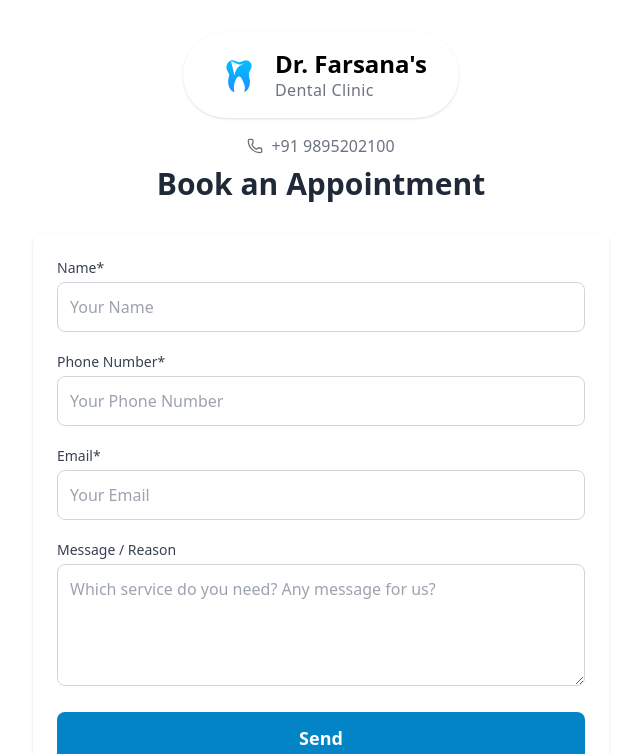
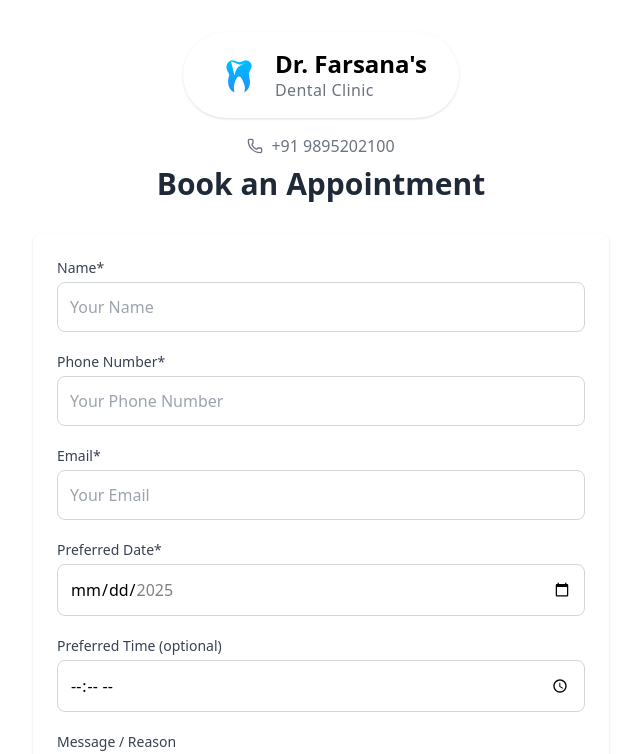
Before and after one commit to haneenep/Dr.-Farsanas-Dental-Clinic, a React (Vite) app: page /appointment in a window 1280 px wide. Shown: the top 754 px of the page, without its empty margins (319-959 px from the left). Built offline with nearby package versions, Linux system fonts and the light colour scheme.

Commit message:
date and time added to appointment

```diff
--- a/src/components/appointment/Booking.tsx
+++ b/src/components/appointment/Booking.tsx
@@ -9,19 +9,38 @@ interface AppointmentFormValues {
   phone: string;
   email: string;
   message: string;
+  date: string;
+  time?: string; // Optional field for time
 }
 
 const sendEmail = (values: AppointmentFormValues): Promise<any> => {
   return emailjs.send(
     "service_rk6vmir",
     "template_jjfwj4a",
-        { ...values },
+    {
+    name: values.name,
+    phone: values.phone,
+    email: values.email,
+    message: values.message,
+    date: values.date,
+    time: values.time || "Not specified",
+  },
     "CbGnmW7jNz-bngaVf"
   );
 };
 
 const AppointmentBooking = () => {
   const [showPopup, setShowPopup] = useState(false);
+
+  // Calculate next week's date range
+  const today = new Date();
+  const nextWeekStart = new Date(today);
+  nextWeekStart.setDate(today.getDate() + 1);
+  const nextWeekEnd = new Date(today);
+  nextWeekEnd.setDate(today.getDate() + 7);
+
+  const minDate = nextWeekStart.toISOString().split("T")[0];
+  const maxDate = nextWeekEnd.toISOString().split("T")[0];
 
   return (
     <div className="min-h-screen bg-white py-8 px-4 transition-colors duration-300">
@@ -56,11 +75,17 @@ const AppointmentBooking = () => {
 
         {/* Contact Form with Formik */}
         <Formik
-          initialValues={{ name: "", phone: "", email: "", message: "" }}
+          initialValues={{
+            name: "",
+            phone: "",
+            email: "",
+            message: "",
+            date: "",
+            time: "",
+          }}
           validationSchema={validationSchema}
           onSubmit={async (values, { resetForm }) => {
             try {
-                console.log("cameee here", values);
               await sendEmail(values);
               setShowPopup(true);
               resetForm();
@@ -118,6 +143,41 @@ const AppointmentBooking = () => {
                 />
                 <ErrorMessage
                   name="email"
+                  component="div"
+                  className="text-red-500 text-sm mt-1"
+                />
+              </div>
+              <div>
+                <label className="block text-sm font-medium text-gray-700 mb-1">
+                  Preferred Date*
+                </label>
+                <Field
+                  type="date"
+                  name="date"
+                  min={minDate}
+                  max={maxDate}
+                  className="w-full p-3 border border-gray-300 rounded-lg focus:outline-none focus:ring-2 focus:ring-sky-500 focus:border-sky-500 bg-white text-black"
+                />
+                <ErrorMessage
+                  name="date"
+                  component="div"
+                  className="text-red-500 text-sm mt-1"
+                />
+              </div>
+              {/* Time (optional) */}
+              <div>
+                <label className="block text-sm font-medium text-gray-700 mb-1">
+                  Preferred Time (optional)
+                </label>
+                <Field
+                  type="time"
+                  name="time"
+                  min="10:00"
+                  max="18:00"
+                  className="w-full p-3 border border-gray-300 rounded-lg focus:outline-none focus:ring-2 focus:ring-sky-500 focus:border-sky-500 bg-white text-black"
+                />
+                <ErrorMessage
+                  name="time"
                   component="div"
                   className="text-red-500 text-sm mt-1"
                 />
--- a/src/utils/validations/contactFormSchema.ts
+++ b/src/utils/validations/contactFormSchema.ts
@@ -1,4 +1,18 @@
 import * as Yup from "yup";
+
+function getNextWeekRange() {
+  const today = new Date();
+  const min = new Date(today);
+  min.setDate(today.getDate() + 1);
+  const max = new Date(today);
+  max.setDate(today.getDate() + 7);
+  return {
+    min: min.toISOString().split("T")[0],
+    max: max.toISOString().split("T")[0],
+  };
+}
+
+const { min, max } = getNextWeekRange();
 
 export const validationSchema = Yup.object({
   name: Yup.string()
@@ -10,4 +24,21 @@ export const validationSchema = Yup.object({
   email: Yup.string()
     .email("Invalid email address")
     .required("Email is required"),
+  date: Yup.string()
+    .required("Date is required")
+    .test(
+      "is-next-week",
+      `Date must be between ${min} and ${max}`,
+      value => !!value && value >= min && value <= max
+    ),
+  time: Yup.string()
+    .notRequired()
+    .test(
+      "is-in-range",
+      "Time must be between 10:00 AM and 06:00 PM",
+      value => {
+        if (!value) return true; // optional
+        return value >= "10:00" && value <= "18:00";
+      }
+    ),
 });
```
Lines whose indentation alone changed are shown as unchanged.
